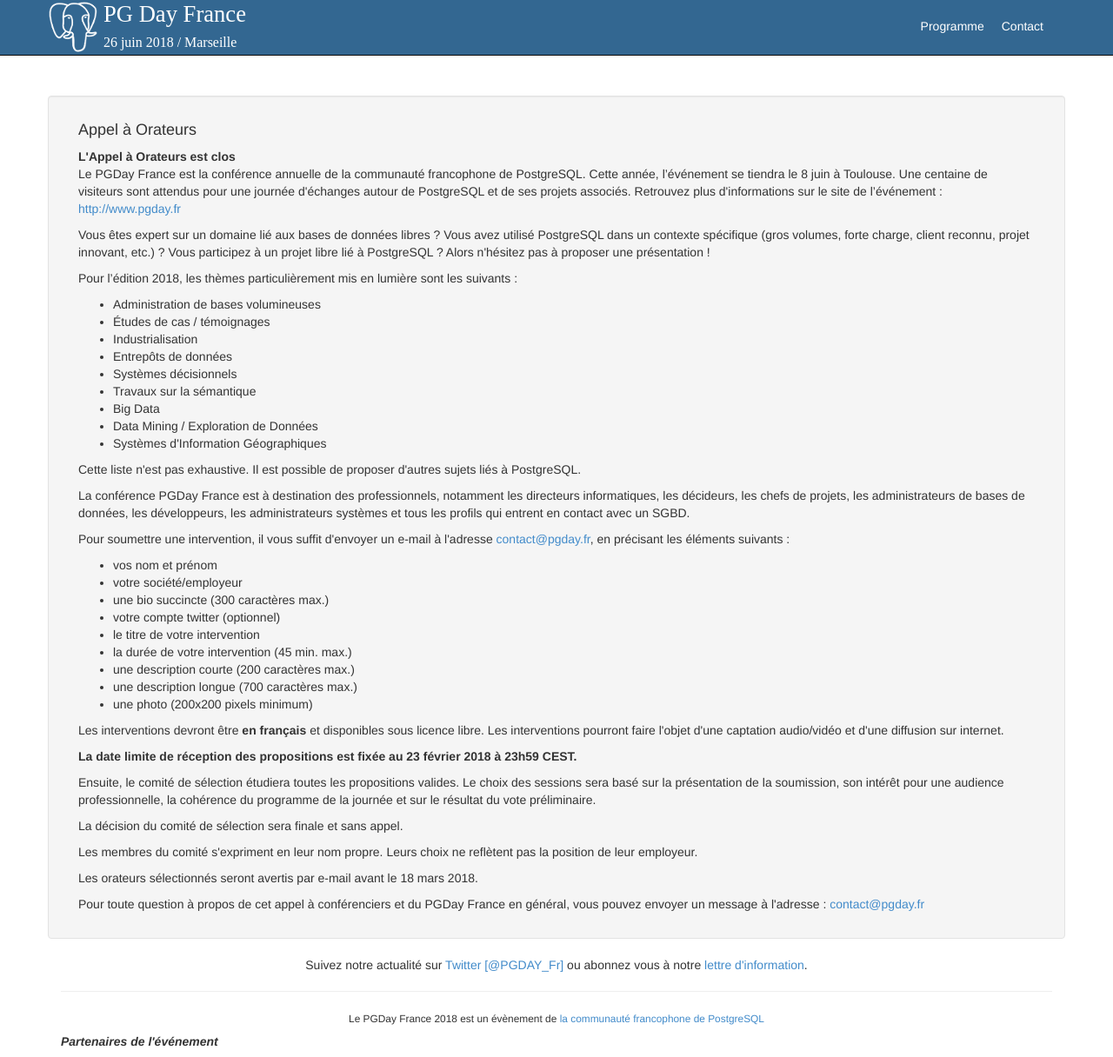
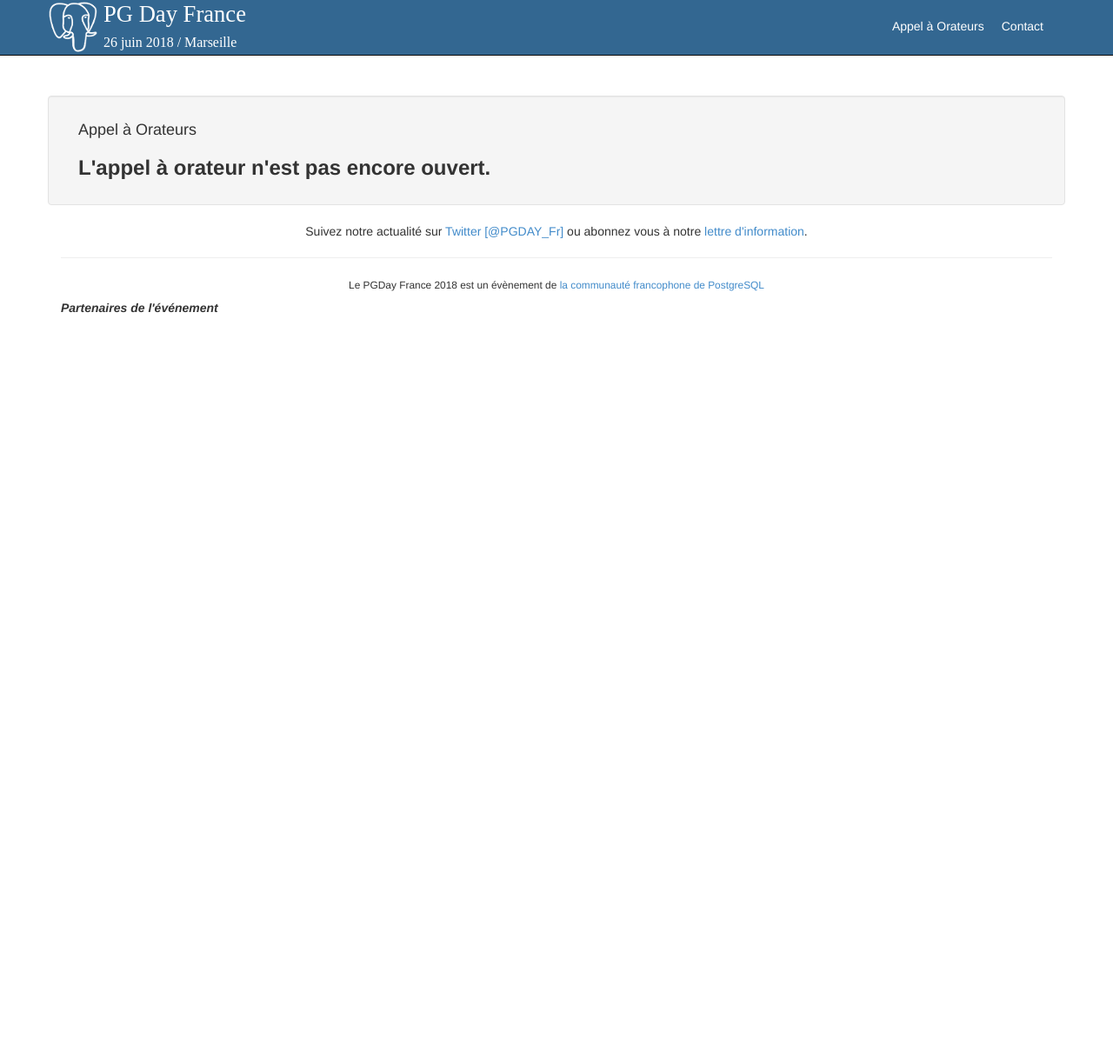
Before and after one commit to postgresqlfr/2024.pgday.fr, a Jekyll site: the page built from appel.html, in a window 1280 px wide and 1216 px high. Shown: the whole window at 87% size. Built offline with Jekyll 4.4.1, drawn with Linux system fonts in a browser that asks for light colours; Markdown is read by kramdown in place of the engine named in the settings.

Commit message:
appel orateur ferme

```diff
--- a/_layouts/default.html
+++ b/_layouts/default.html
@@ -34,13 +34,13 @@
 
         <div class="collapse navbar-collapse navbar-ex1-collapse">
           <ul class="nav navbar-nav navbar-right">
-            <li><a href="programme.html">Programme</a></li>
+            <!--<li><a href="programme.html">Programme</a></li>-->
             <!--
             <li><a href="videos.html">Vidéos</a></li>
             -->
 
             <!--<li><a href="inscription.html">Inscrivez-vous !</a></li> -->
-            <!-- <li><a href="appel.html">Appel à Orateurs</a></li> -->
+            <li><a href="appel.html">Appel à Orateurs</a></li>
             <!-- <li><a href="contribuer.html">Participez !</a></li> -->
             <!-- <li><a href="information.html">Infos Pratiques</a></li> -->
             <li><a href="contact.html">Contact</a></li>
--- a/appel.html
+++ b/appel.html
@@ -10,11 +10,13 @@
   <div class="row well">
     <div class="col-xs-12 col-md-12">
       <h4>Appel à Orateurs</h4>
+
+      <p><h3><b>L'appel à orateur n'est pas encore ouvert.</b></h3></p>
+
 <!--
-      <p><h3><b>L'appel à orateur n'est pas encore ouvert.</b></h3></p>
+      <b>L'Appel à Orateurs est clos</b>
 -->
-
-      <b>L'Appel à Orateurs est clos</b>
+<!--
       <p>
       Le PGDay France est la conférence annuelle de la communauté
       francophone de PostgreSQL. Cette année, l’événement se tiendra le 8 juin
@@ -93,6 +95,7 @@
       France en général, vous pouvez envoyer un message à l'adresse : <a
       href="mailto:contact@pgday.fr" >contact@pgday.fr</a>
       </p>
+-->
 
     </div>
   </div>
```
